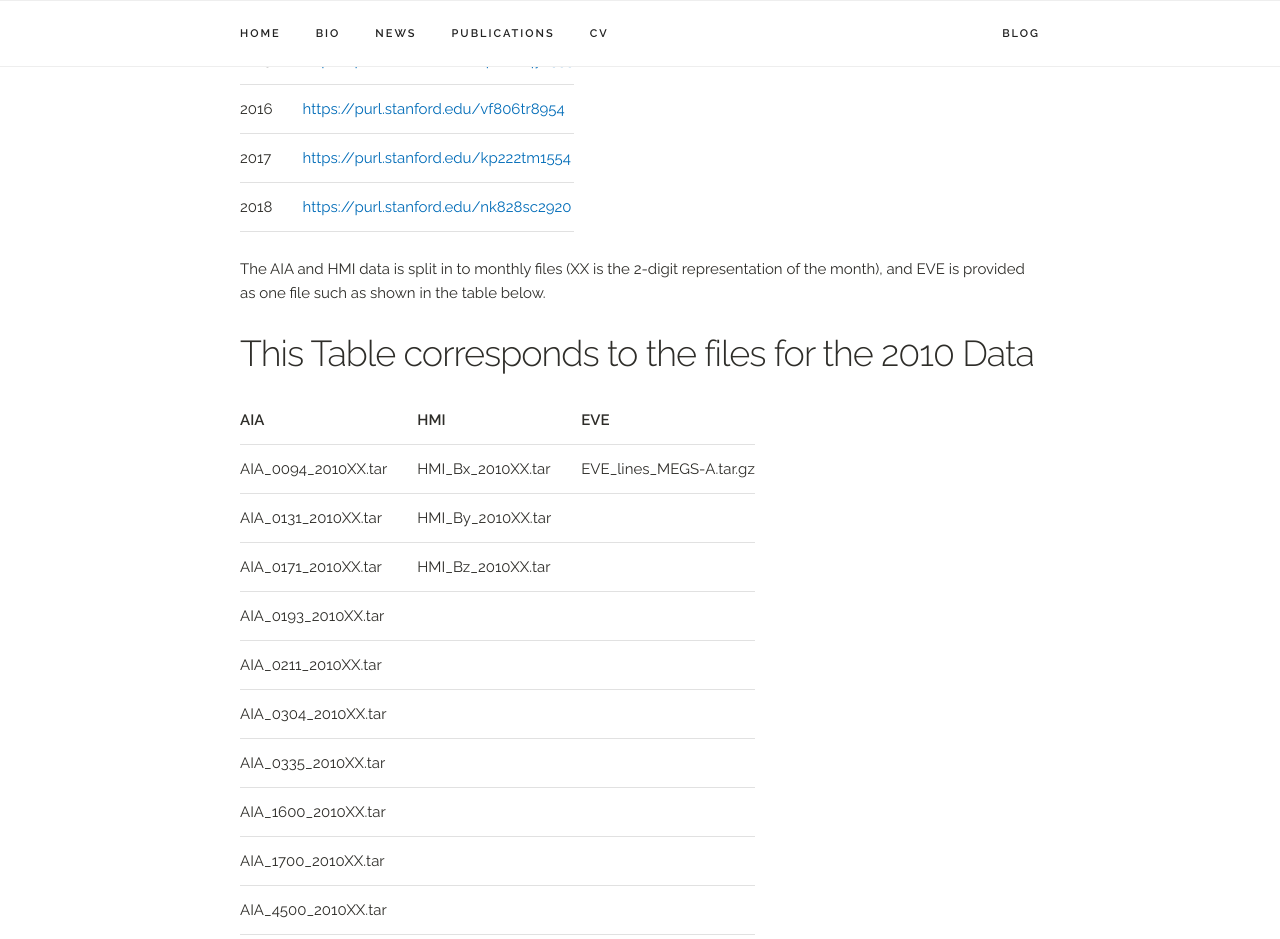
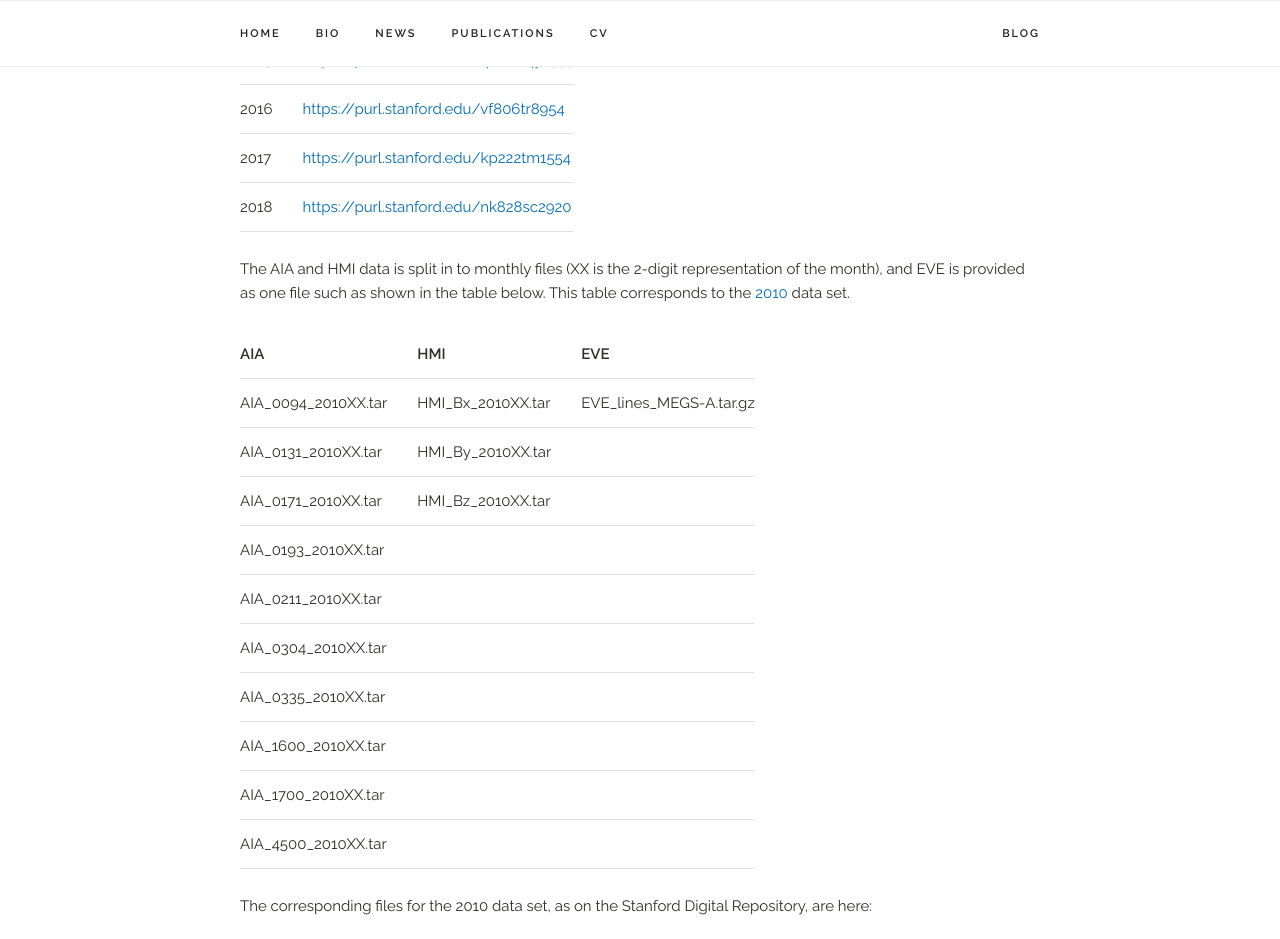
Before and after one commit to rookie0o9/rookie0o9.github.io, a Jekyll site: the page built from _projects/2019_MLDataset.md, in a window 1280 px wide and 1400 px high, scrolled down 1075 px, cut to the strip 0-939 px from the top of the window. Built offline with Jekyll 4.4.1, drawn with Linux system fonts in a browser that asks for light colours; some of the changed text lies outside the part shown.

Commit message:
Update 2019_MLDataset.md

```diff
--- a/_projects/2019_MLDataset.md
+++ b/_projects/2019_MLDataset.md
@@ -22,9 +22,7 @@ The dataset is available through the Stanford Digital Repository:
 | 2017          | [https://purl.stanford.edu/kp222tm1554](https://purl.stanford.edu/kp222tm1554) |
 | 2018          | [https://purl.stanford.edu/nk828sc2920](https://purl.stanford.edu/nk828sc2920) |
 
-The AIA and HMI data is split in to monthly files (XX is the 2-digit representation of the month), and EVE is provided as one file such as shown in the table below.
-
- <h3>This Table corresponds to the files for the 2010 Data</h3>
+The AIA and HMI data is split in to monthly files (XX is the 2-digit representation of the month), and EVE is provided as one file such as shown in the table below. This table corresponds to the [2010](https://purl.stanford.edu/vk217bh4910) data set.
 
 | :-----------------: | :---------------: | :---------------------: |
 | AIA                 |   HMI             |    EVE                  |
@@ -41,6 +39,6 @@ The AIA and HMI data is split in to monthly files (XX is the 2-digit representat
 | AIA_4500_2010XX.tar |                   |                         |
 
 
-The corresponding files, as on the Stanford Digital Repository are here:
+The corresponding files for the 2010 data set, as on the Stanford Digital Repository, are here:
 
 <iframe src='https://embed.stanford.edu/iframe?url=https://purl.stanford.edu/vk217bh4910' height='400px' width='100%' frameborder='0' marginwidth='0' marginheight='0' scrolling='no' allowfullscreen />
```
